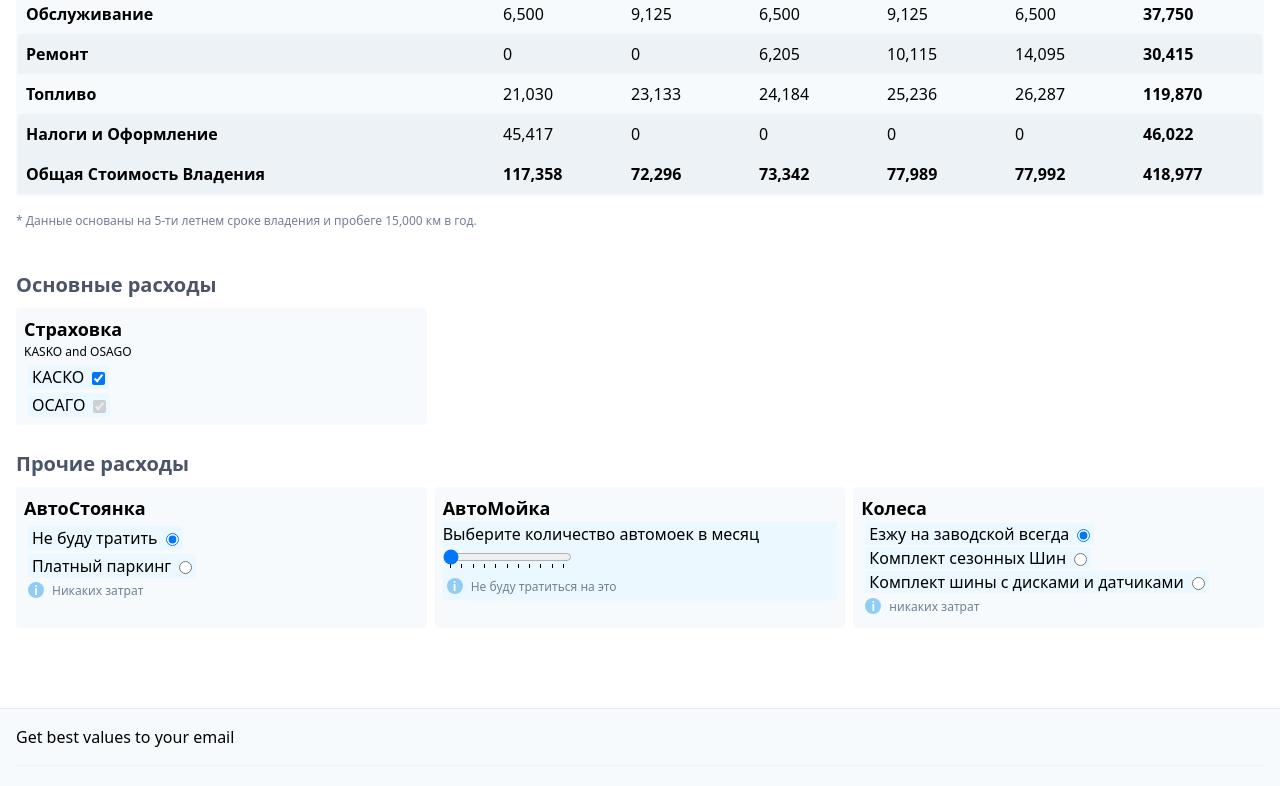
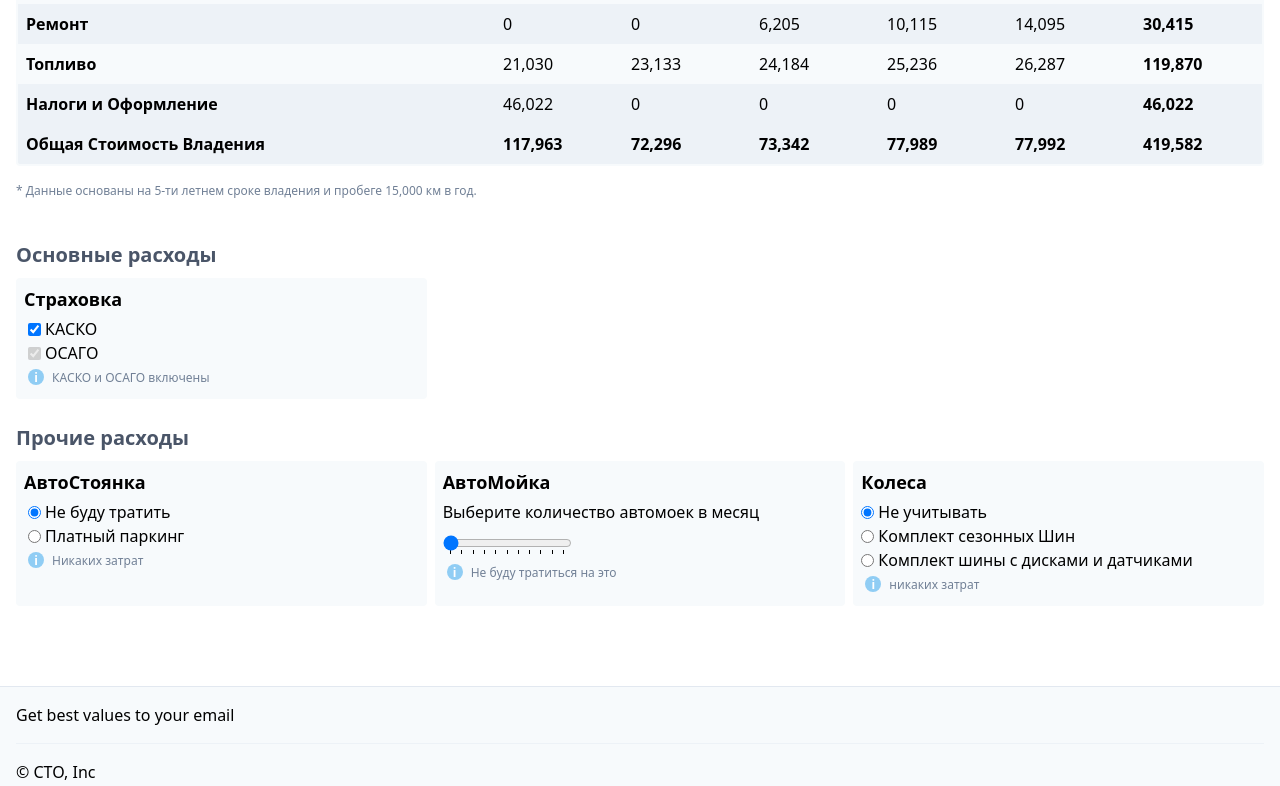
Before and after one commit to dzinemon/react-tw-cto, a React (Create React App) app: page / in a window 1280 px wide. Shown: the part 957-1743 px from the top of the page. Built offline with nearby package versions, Linux system fonts and the light colour scheme.

Commit message:
ui tweaks

```diff
--- a/src/App.js
+++ b/src/App.js
@@ -25,7 +25,8 @@ import {
   MAINTENANCE_EXPENSES,
   REPAIR_EXPENSES,
   ALL_FUELS,
-  CARWASH_EXPENSES
+  CARWASH_EXPENSES,
+  PLATE_EXPENSES
 } from './hardcoded';
 
 function App() {
@@ -40,6 +41,9 @@ function App() {
 
   function calculateParking(e) {
     setParking(e.target.value)
+    if (parking === 'free') {
+      setParkingPrice(0);
+    }
   }
 
   function calculateWheels(e) {
@@ -86,8 +90,6 @@ function App() {
 
   const wheelsExpenses = calculateWheelsExpenses(vehicleType, wheelSize, wheels);
 
-  console.log(wheelsExpenses);
-
   [0,0,0,0,0].map((e,idx) => {
     let cur = ((carwashExpensesArray[idx] + parkingExpensesArray[idx] + wheelsExpenses[idx]) * ((idx * 0.02) + 1)).toFixed(0)
     return otherExpensesArray.push(cur);
@@ -116,7 +118,7 @@ function App() {
 
   // tax
   const taxExpensesArray = new Array(5);
-  taxExpensesArray[0] = taxesToPay(price);
+  taxExpensesArray[0] = taxesToPay(price) + Number(PLATE_EXPENSES);
   taxExpensesArray.fill(0, 1);
 
 // fuel
--- a/src/components/CarDataGrid.js
+++ b/src/components/CarDataGrid.js
@@ -11,29 +11,43 @@ function CarDataGrid(props) {
       <h3 className="font-semibold text-md sm:text-xl text-gray-700 mb-2">Основные расходы</h3>
       <div className="grid grid-cols-2 sm:grid-cols-3 gap-2">
         <div className="bg-gray-100  rounded p-2">
-          <p className="font-semibold text-lg">
+          <h4 className="font-semibold text-lg mb-1">
             Страховка
-          </p>
-          <p className="text-xs">
-            {props.hasFullInsurance &&  ` KASKO and OSAGO `}
-            {!props.hasFullInsurance &&  ` OSAGO `}
-          </p>
+          </h4>
+
           <div className="flex flex-row items-center justify-start px-1">
-            <label className="bg-blue-100 px-1 rounded mt-1" htmlFor="kasko">КАСКО
             <input
               id="kasko"
               type="checkbox"
-              className="border border-gray-500 px-2 py-1 ml-2 align-middle"
+              className="border border-gray-500 px-2 py-1 mr-1 cursor-pointer"
               onChange={props.handleCheckClick}
               checked={(props.hasFullInsurance)}
             />
+            <label className="cursor-pointer leading-tight sm:leading-normal hover:bg-gray-200" htmlFor="kasko">КАСКО
+
             </label>
           </div>
           <div className="flex flex-row items-center justify-start px-1">
-            <label className="bg-blue-100 px-1 rounded mt-1" htmlFor="osago">ОСАГО
-            <input disabled defaultChecked id="kasko" type="checkbox" className="border border-gray-500 px-2 py-1 ml-2 align-middle"/>
+          <input disabled defaultChecked id="kasko" type="checkbox" className="border border-gray-500 px-2 py-1 mr-1 cursor-pointer"/>
+            <label className="cursor-pointer leading-tight sm:leading-normal hover:bg-gray-200" htmlFor="osago">ОСАГО
+
             </label>
           </div>
+
+          <div className="text-xs py-1">
+        <div className="flex flex-row items-start">
+          <div className="px-1">
+            <div className="w-4 h-4 rounded-full px-1 text-center bg-blue-300 text-white font-bold">
+              i
+            </div>
+          </div>
+          <div className="px-1 text-gray-600">
+            {props.hasFullInsurance &&  ` КАСКО и ОСАГО включены`}
+            {!props.hasFullInsurance &&  ` только ОСАГО `}
+          </div>
+        </div>
+
+      </div>
         </div>
 
       </div>
--- a/src/components/CarInfo.js
+++ b/src/components/CarInfo.js
@@ -38,7 +38,7 @@ function CarInfo(props) {
             </div>
           </div>
           <div className="my-6 grid grid-cols-2 gap-2">
-            <div className="pb-2 bg-gray-400 p-2 rounded">
+            <div className="pb-2 bg-gray-100 p-2 rounded">
               <p className="text-lg text-gray-600 leading-none font-light">
                 Стоимость владения <sup>*</sup>
               </p>
@@ -56,7 +56,7 @@ function CarInfo(props) {
               </div>
               <div className="text-xs leading-none text-gray-100"><sup>**</sup> Цена авто в автосалоне</div>
             </div>
-            <div className="pb-2 bg-gray-100 p-2 border border-blue-200 rounded opacity-25">
+            <div className="pb-2 bg-gray-100 p-2 border border-blue-200 rounded opacity-25 hidden">
               <p className="text-lg text-gray-800 leading-none font-light">
                 Стоимость после 5-и лет <sup>***</sup>
               </p>
@@ -65,7 +65,7 @@ function CarInfo(props) {
               </div>
               <div className="text-xs leading-none text-gray-800"><sup>***</sup> Выгода при продаже</div>
             </div>
-            <div className="pb-2 bg-gray-100 p-2 border border-blue-200 rounded opacity-25">
+            <div className="pb-2 bg-gray-100 p-2 border border-blue-200 rounded opacity-25 hidden">
               <p className="text-lg text-blue-900 leading-none font-light">
                 Стоимость 1 км
               </p>
--- a/src/components/CarTable.js
+++ b/src/components/CarTable.js
@@ -25,7 +25,7 @@ function CarTable(props) {
     costOfOwn
   } = props;
   // tax
-  const totalTaxExpenses = sumTheArray(taxExpensesArray, 605);
+  const totalTaxExpenses = sumTheArray(taxExpensesArray);
 
   // fuel
   const totalFuelConsumption = sumTheArray(fuelConsumptionArray);
--- a/src/components/CarWash.js
+++ b/src/components/CarWash.js
@@ -5,16 +5,17 @@ function CarWash(props) {
   const {carwash,setNumberOfCarWash} = props;
   return (
     <div className="bg-gray-100  rounded p-2">
-      <p className="font-semibold text-lg">
+      <h4 className="font-semibold text-lg mb-1">
         АвтоМойка
-      </p>
-      <div className="bg-blue-100">
-        <div>
+      </h4>
+      <div>
+        <div className="leading-tight sm:leading-normal">
           Выберите количество автомоек в месяц
         </div>
 
-        <div>
+        <div className="mt-2">
         <input
+            className="cursor-pointer leading-tight sm:leading-normal"
             type="range"
             defaultValue={carwash}
             min="0"
--- a/src/components/Parking.js
+++ b/src/components/Parking.js
@@ -7,35 +7,31 @@ function Parking(props) {
 
   return (
     <div className="bg-gray-100  rounded p-2">
-      <p className="font-semibold text-lg">
+      <h4 className="font-semibold text-lg mb-1">
         АвтоСтоянка
-      </p>
+      </h4>
 
       <div className="flex flex-row items-center justify-start px-1">
-
-          <label className="bg-blue-100 px-1 rounded mt-1" htmlFor="contactChoice1">Не буду тратить
         <input type="radio" id="contactChoice1"
-            className="border border-gray-500 px-2 py-1 ml-2 align-middle"
+          className="border border-gray-500 px-2 py-1 mr-1 cursor-pointer"
           name="parking"
           value="free"
           onChange={props.calculateParking}
           checked={parking === 'free'? true : false }
             />
+        <label className="cursor-pointer leading-tight sm:leading-normal hover:bg-gray-200" htmlFor="contactChoice1">Не буду тратить
         </label>
-
       </div>
       <div className="flex flex-row items-center justify-start px-1">
-
-          <label className="bg-blue-100 px-1 rounded mt-1" htmlFor="contactChoice2">Платный паркинг
         <input type="radio" id="contactChoice2"
-            className="border border-gray-500 px-2 py-1 ml-2 align-middle"
+          className="border border-gray-500 px-2 py-1 mr-1 cursor-pointer"
           name="parking"
           value="paid"
           onChange={props.calculateParking}
           checked={parking === 'paid'? true : false }
           />
+        <label className="cursor-pointer leading-tight sm:leading-normal hover:bg-gray-200" htmlFor="contactChoice2">Платный паркинг
         </label>
-
       </div>
 
       <div className={(props.parking === 'paid') ? 'block' : 'hidden'}>
@@ -45,9 +41,9 @@ function Parking(props) {
         <input id="parking-price"
           name="parking-price"
           placeholder={parkingPrice}
-          className="block appearance-none w-30 bg-gray-100 border border-blue-500 text-gray-700 py-2 px-2 pr-8 rounded leading-tight focus:outline-none focus:bg-white focus:border-gray-500"
+          className="block appearance-none w-full sm:w-1/2 bg-gray-100 border border-blue-500 text-gray-700 py-2 px-2 pr-8 rounded leading-tight focus:outline-none focus:bg-white focus:border-gray-500"
           type="text"
-          value={parkingPrice}
+          // value={parkingPrice}
           onChange={props.updateParkingPrice}
         />
       </div>
--- a/src/components/Wheels.js
+++ b/src/components/Wheels.js
@@ -3,46 +3,43 @@ import React from 'react';
 function Wheels(props) {
   return (
     <div className="bg-gray-100  rounded p-2">
-      <p className="font-semibold text-lg">
+      <h4 className="font-semibold text-lg mb-1">
         Колеса
-      </p>
+      </h4>
 
-      <div className="flex flex-row items-center justify-start px-1">
-        <div>
-          <label className="bg-blue-100 px-1 rounded mt-1" htmlFor="tyresNo">Езжу на заводской всегда
+      <div className="flex flex-row items-center justify-start">
         <input type="radio" id="tyresNo"
-            className="border border-gray-500 px-2 py-1 ml-2 align-middle"
+          className="border border-gray-500 px-2 py-1 mr-1 cursor-pointer"
           name="tyres"
           value="tyresNo"
           defaultChecked
           onChange={props.calculateWheels}
             />
+        <label className="cursor-pointer leading-tight sm:leading-normal hover:bg-gray-200" htmlFor="tyresNo">Не учитывать
         </label>
       </div>
-      </div>
-      <div className="flex flex-row items-center justify-start px-1">
-        <div>
-          <label className="bg-blue-100 px-1 rounded mt-1" htmlFor="tyres">Комплект сезонных Шин
+      <div className="flex flex-row items-center justify-start">
         <input type="radio" id="tyres"
-            className="border border-gray-500 px-2 py-1 ml-2 align-middle"
+          className="border border-gray-500 px-2 py-1 mr-1 cursor-pointer"
           name="tyres"
           value="tyres"
           onChange={props.calculateWheels}
             />
+        <label className="cursor-pointer leading-tight sm:leading-normal hover:bg-gray-200" htmlFor="tyres">Комплект сезонных Шин
         </label>
+
       </div>
-      </div>
-      <div className="flex flex-row items-center justify-start px-1">
-        <div>
-          <label className="bg-blue-100 px-1 rounded mt-1" htmlFor="tyresPlus">Комплект шины с дисками и датчиками
+      <div className="flex flex-row items-center justify-start">
+
         <input type="radio" id="tyresPlus"
-            className="border border-gray-500 px-2 py-1 ml-2 align-middle"
+          className="border border-gray-500 px-2 py-1 mr-1 cursor-pointer"
           name="tyres"
           value="tyresPlus"
           onChange={props.calculateWheels}
           />
+        <label className="cursor-pointer leading-tight sm:leading-normal hover:bg-gray-200" htmlFor="tyresPlus">Комплект шины с дисками и датчиками
         </label>
-        </div>
+
       </div>
 
       <div className="text-xs py-1">
@@ -58,7 +55,6 @@ function Wheels(props) {
             {props.wheels === 'tyresPlus' &&  ` покупка комплекта сезонных шин, дисков, датчиков давления в первый год и ежегодно (2 раза в год) затраты на снятие/установку колес`}
           </div>
         </div>
-
       </div>
     </div>
   )
--- a/src/hardcoded.js
+++ b/src/hardcoded.js
@@ -27,6 +27,8 @@ const MAINTENANCE_EXPENSES = [
   6500, 9125, 6500, 9125, 6500
 ]
 
+const PLATE_EXPENSES = 605;
+
 const CARWASH_EXPENSES = 120
 
 const FIXED_INSURANCE = 1280
@@ -53,5 +55,6 @@ export {
   REPAIR_EXPENSES,
   ALL_FUELS,
   NAMING,
-  CARWASH_EXPENSES
+  CARWASH_EXPENSES,
+  PLATE_EXPENSES
 }
--- a/src/utils/calculateWheelsExpenses.js
+++ b/src/utils/calculateWheelsExpenses.js
@@ -5,8 +5,6 @@ import DiskPrices from '../hardcoded/disk-price.json';
 
 
 export default function calculateWheelsExpenses(carType, wheelType, option) {
-  console.log(`CarType ${carType}`);
-  console.log(`WheelType ${wheelType} Price UAH ${TyrePrices[wheelType]}`);
   const oneWheel = Tyres[carType];
   const oneTirePrice = TyrePrices[wheelType];
   const oneDiskPrice = DiskPrices[wheelType];
--- a/src/utils/taxesToPay.js
+++ b/src/utils/taxesToPay.js
@@ -14,5 +14,5 @@ const taxToPayPension = (tax) => {
 
 export default function taxesToPay(priceWithTax) {
   const taxFreePrice =  (priceWithTax - (priceWithTax * 20 / (100 + 20))).toFixed(0)
-  return (taxToPayPension(taxFreePrice)).toFixed(0)
+  return Number((taxToPayPension(taxFreePrice)).toFixed(0))
 }
```
Lines whose indentation alone changed are shown as unchanged.
